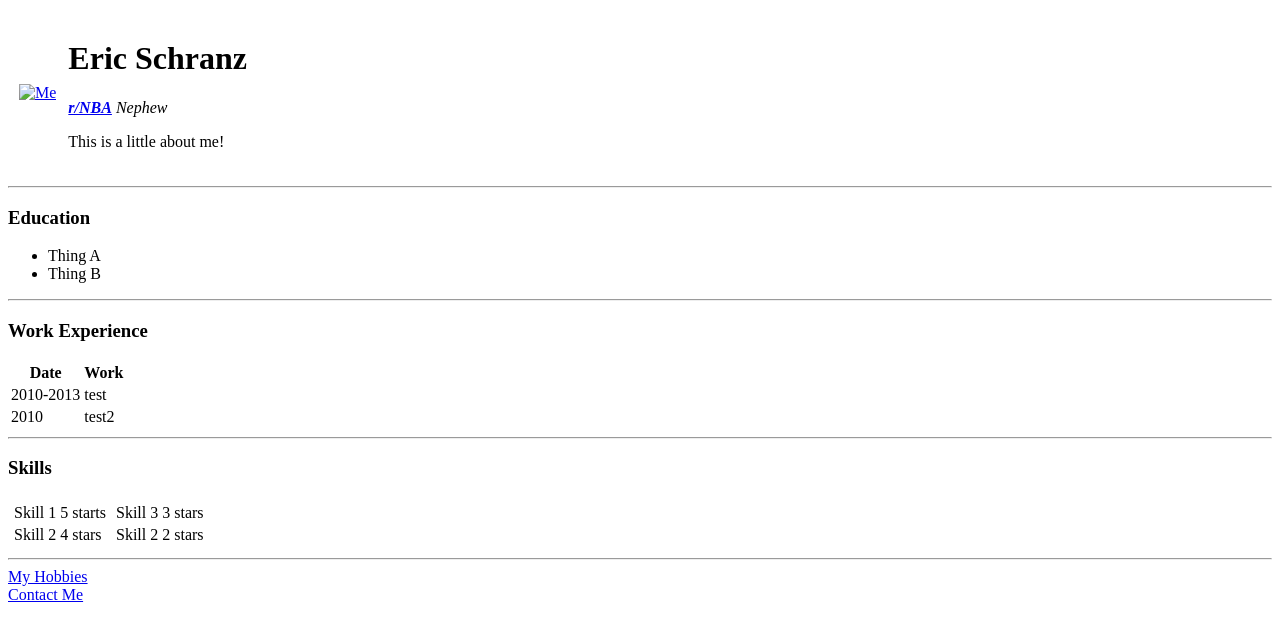
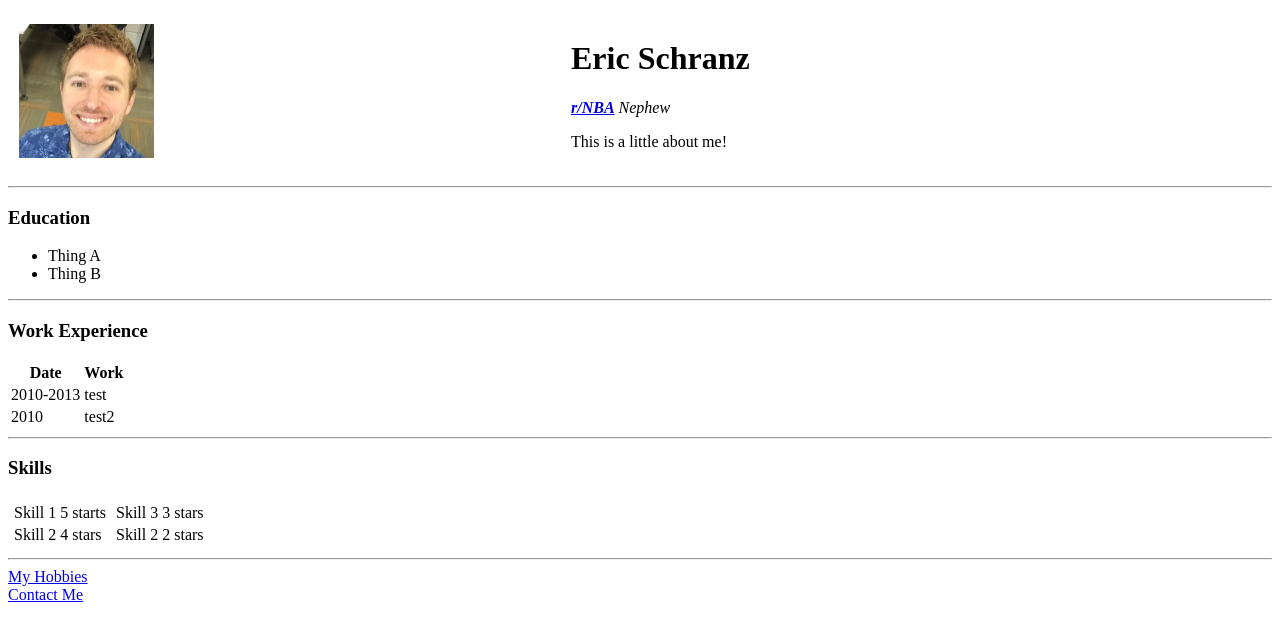
Before and after one commit to tableaukun/cv, a plain HTML site: page index.html in a window 1280 px wide. Drawn offline with Linux system fonts and the light colour scheme.

Commit message:
Fixed image URL

```diff
--- a/index.html
+++ b/index.html
@@ -9,7 +9,7 @@
 <body>
     <table cellspacing="10">
         <tr>
-            <td><a href="me.jpg" download=""><img src="me.jpg" alt="Me" width="25%" height="25%"></a></td>
+            <td><a href="images/me.jpg" download=""><img src="images/me.jpg" alt="Me" width="25%" height="25%"></a></td>
             <td>
                 <h1>Eric Schranz</h1>
                 <p><em><strong><a href="https:reddit.com/r/nba">r/NBA</a></strong> Nephew</em></p>
```
